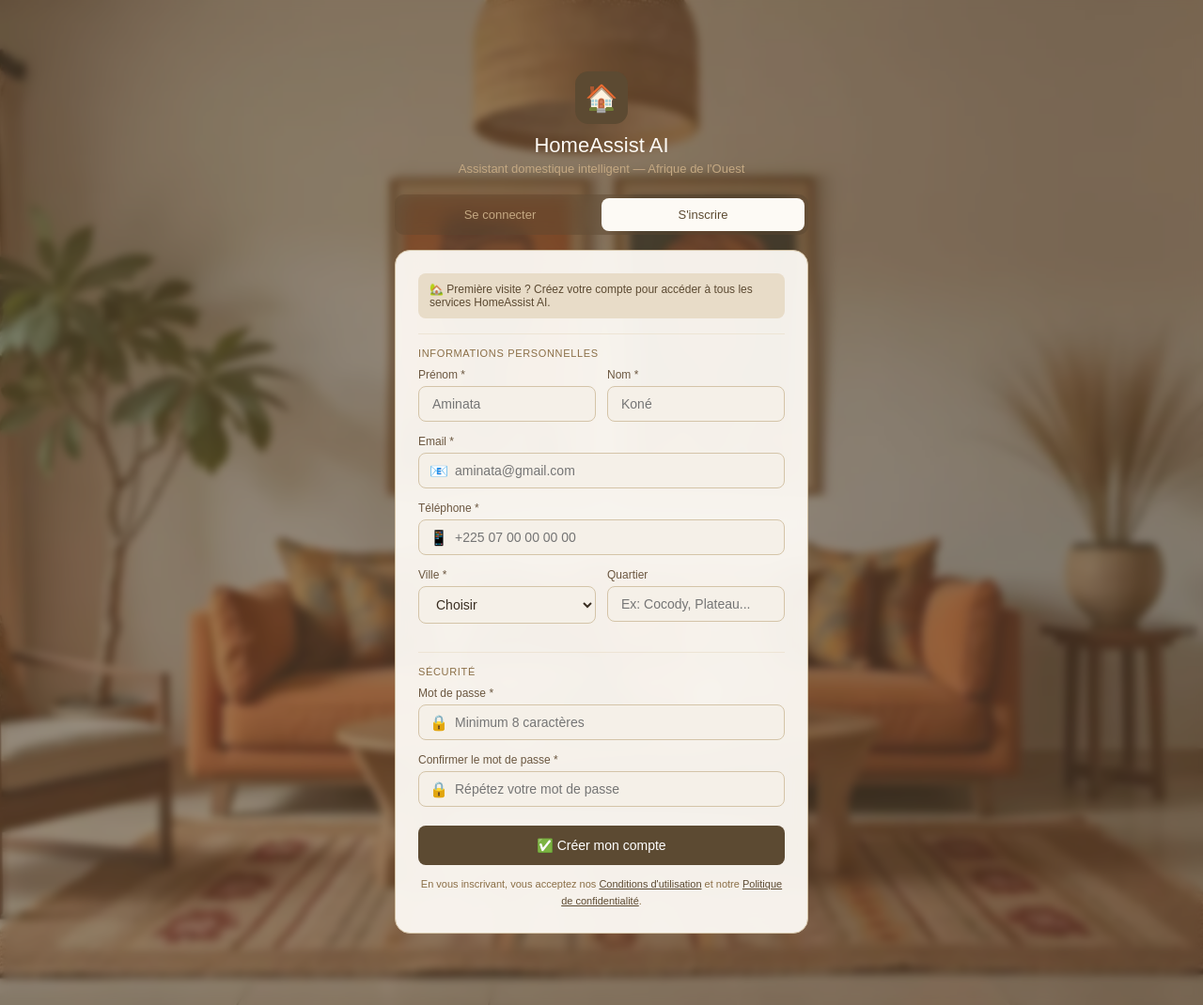
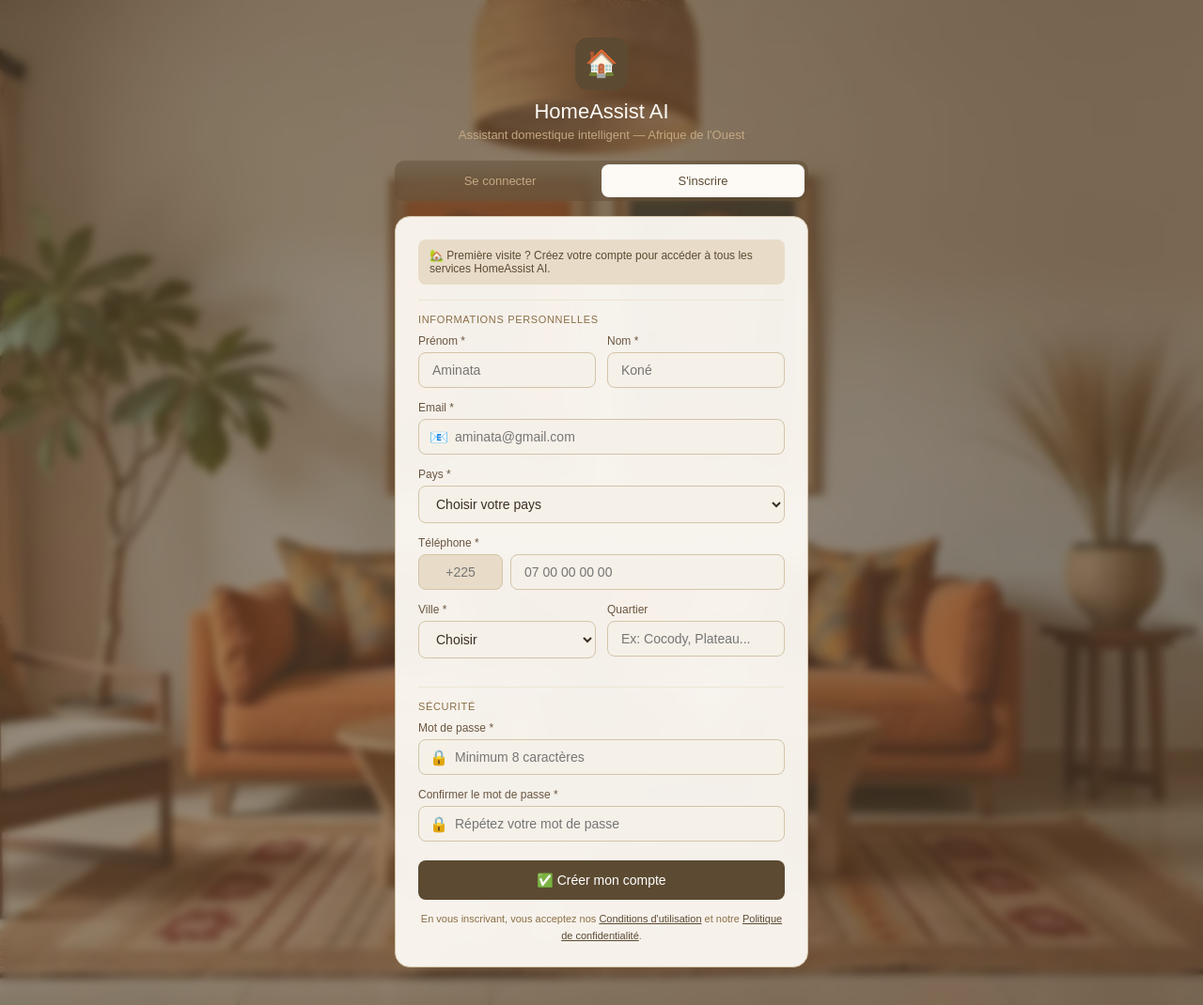
Before and after one commit to brouanny-ux/homeassist-ai, a Flask app: page /auth in a window 1280 px wide. Shown: the whole page at 94% size. Run offline with Flask 3, Linux system fonts and the light colour scheme.

Commit message:
Authentification utilisateurs + indicatifs pays

```diff
--- a/app.py
+++ b/app.py
@@ -1,6 +1,7 @@
-from flask import Flask, request, jsonify, render_template
+from flask import Flask, request, jsonify, render_template, session, redirect
 from groq import Groq
 from dotenv import load_dotenv
+from werkzeug.security import generate_password_hash, check_password_hash
 import os
 import sqlite3
 
@@ -8,8 +9,8 @@ load_dotenv()
 client = Groq(api_key=os.getenv("GROQ_API_KEY"))
 
 app = Flask(__name__, static_folder='static', static_url_path='/static')
+app.secret_key = "homeassist_secret_2026"
 
-app.secret_key = "homeassist_secret_2026"
 historique = []
 
 def chercher_artisans(ville, specialite, quartier=""):
@@ -73,8 +74,6 @@ def chat():
     artisans_info = ""
     if "ARTISAN_NEEDED:" in reply:
         specialite = reply.split("ARTISAN_NEEDED:")[-1].strip().split("\n")[0].strip()
-        print(f"Spécialité détectée : {specialite}")
-        print(f"Ville détectée : {user_city}")
         reply = reply.replace(f"ARTISAN_NEEDED: {specialite}", "").strip()
         specialite_search = specialite.replace("É", "").replace("é", "").replace("È", "").replace("è", "")
         specialite_search = specialite_search[1:] if specialite_search else specialite
@@ -87,7 +86,7 @@ def chat():
                     artisans_info += f" — {a[4]}"
                 artisans_info += "\n"
         else:
-            artisans_info = "\n\n⚠️ Aucun artisan disponible dans votre ville pour le moment. Nous allons vous en trouver un très bientôt !"
+            artisans_info = "\n\n⚠️ Aucun artisan disponible dans votre ville pour le moment."
     return jsonify({"response": reply + artisans_info})
 
 @app.route("/inscription")
@@ -202,8 +201,6 @@ def toggle_artisan():
     conn.commit()
     conn.close()
     return jsonify({"success": True})
-from werkzeug.security import generate_password_hash, check_password_hash
-from flask import session
 
 @app.route("/auth")
 def auth():
@@ -217,17 +214,18 @@ def register():
     try:
         password_hash = generate_password_hash(data.get("password"))
         cursor.execute("""
-            INSERT INTO users (prenom, nom, email, telephone, ville, quartier, password_hash)
-            VALUES (?, ?, ?, ?, ?, ?, ?)
+            INSERT INTO users (prenom, nom, email, telephone, pays, ville, quartier, password_hash)
+            VALUES (?, ?, ?, ?, ?, ?, ?, ?)
         """, (
             data.get("prenom"), data.get("nom"), data.get("email"),
-            data.get("telephone"), data.get("ville"), data.get("quartier"),
-            password_hash
+            data.get("telephone"), data.get("pays"), data.get("ville"),
+            data.get("quartier"), password_hash
         ))
         conn.commit()
         session['user'] = {
             'email': data.get("email"),
             'prenom': data.get("prenom"),
+            'nom': data.get("nom"),
             'ville': data.get("ville"),
             'quartier': data.get("quartier")
         }
@@ -254,6 +252,7 @@ def login():
         session['user'] = {
             'email': user["email"],
             'prenom': user["prenom"],
+            'nom': user["nom"],
             'ville': user["ville"],
             'quartier': user["quartier"]
         }
@@ -264,6 +263,7 @@ def login():
 def logout():
     session.clear()
     return redirect("/auth")
+
 @app.route("/me")
 def me():
     user = session.get('user')
--- a/database.py
+++ b/database.py
@@ -59,6 +59,7 @@ def init_users():
             telephone TEXT NOT NULL,
             ville TEXT NOT NULL,
             quartier TEXT,
+            pays TEXT,
             password_hash TEXT NOT NULL,
             date_inscription TIMESTAMP DEFAULT CURRENT_TIMESTAMP
         )
--- a/templates/auth.html
+++ b/templates/auth.html
@@ -87,13 +87,37 @@
             </div>
         </div>
 
-        <div class="form-group">
-            <label>Téléphone *</label>
-            <div class="input-icon">
-                <span class="icon-left">📱</span>
-                <input type="tel" id="reg-tel" placeholder="+225 07 00 00 00 00">
-            </div>
+       <div class="form-group">
+    <label>Pays *</label>
+    <select id="reg-pays" onchange="updateIndicatif()">
+        <option value="">Choisir votre pays</option>
+        <option value="CI" data-indicatif="+225">🇨🇮 Côte d'Ivoire (+225)</option>
+        <option value="BF" data-indicatif="+226">🇧🇫 Burkina Faso (+226)</option>
+        <option value="SN" data-indicatif="+221">🇸🇳 Sénégal (+221)</option>
+        <option value="ML" data-indicatif="+223">🇲🇱 Mali (+223)</option>
+        <option value="TG" data-indicatif="+228">🇹🇬 Togo (+228)</option>
+        <option value="BJ" data-indicatif="+229">🇧🇯 Bénin (+229)</option>
+        <option value="GN" data-indicatif="+224">🇬🇳 Guinée (+224)</option>
+        <option value="GH" data-indicatif="+233">🇬🇭 Ghana (+233)</option>
+        <option value="NG" data-indicatif="+234">🇳🇬 Nigeria (+234)</option>
+        <option value="CM" data-indicatif="+237">🇨🇲 Cameroun (+237)</option>
+        <option value="GA" data-indicatif="+241">🇬🇦 Gabon (+241)</option>
+        <option value="CD" data-indicatif="+243">🇨🇩 RD Congo (+243)</option>
+        <option value="MA" data-indicatif="+212">🇲🇦 Maroc (+212)</option>
+        <option value="FR" data-indicatif="+33">🇫🇷 France (+33)</option>
+        <option value="OTHER" data-indicatif="+">🌍 Autre pays</option>
+    </select>
+</div>
+
+<div class="form-group">
+    <label>Téléphone *</label>
+    <div style="display:flex; gap:8px;">
+        <div style="width:90px; flex-shrink:0;">
+            <input type="text" id="reg-indicatif" placeholder="+225" readonly style="background:#E8DCC8; color:#5C4A32; font-weight:500; text-align:center; cursor:default;">
         </div>
+        <input type="tel" id="reg-tel" placeholder="07 00 00 00 00" style="flex:1;">
+    </div>
+</div>
 
         <div class="form-row">
             <div class="form-group">
@@ -195,7 +219,10 @@ async function inscrire() {
     const prenom = document.getElementById('reg-prenom').value.trim();
     const nom = document.getElementById('reg-nom').value.trim();
     const email = document.getElementById('reg-email').value.trim();
-    const tel = document.getElementById('reg-tel').value.trim();
+    const pays = document.getElementById('reg-pays').value;
+const indicatif = document.getElementById('reg-indicatif').value.trim();
+const telNum = document.getElementById('reg-tel').value.trim();
+const tel = indicatif + ' ' + telNum;
     const ville = document.getElementById('reg-ville').value;
     const quartier = document.getElementById('reg-quartier').value.trim();
     const password = document.getElementById('reg-password').value;
@@ -206,7 +233,7 @@ async function inscrire() {
     errDiv.style.display = 'none';
     sucDiv.style.display = 'none';
 
-    if (!prenom || !nom || !email || !tel || !ville || !password) {
+    if (!prenom || !nom || !email || !pays || !telNum || !ville || !password) {
         errDiv.textContent = '⚠️ Veuillez remplir tous les champs obligatoires (*)';
         errDiv.style.display = 'block'; return;
     }
@@ -227,7 +254,7 @@ async function inscrire() {
         const res = await fetch('/register', {
             method: 'POST',
             headers: { 'Content-Type': 'application/json' },
-            body: JSON.stringify({ prenom, nom, email, telephone: tel, ville, quartier, password })
+            body: JSON.stringify({ prenom, nom, email, telephone: tel, pays, ville, quartier, password })
         });
         const data = await res.json();
         if (data.success) {
```
